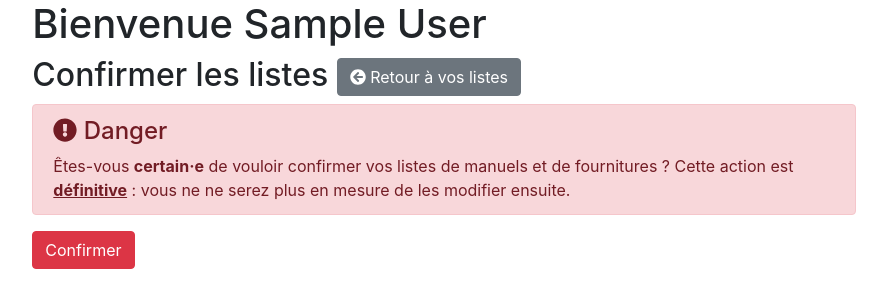
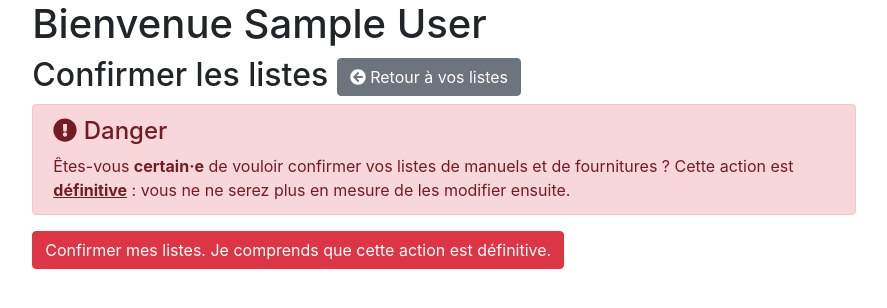
Before and after one commit to Crocmagnon/manuels-scolaires, a Django app: page /teacher/00000000-0000-0000-0000-000000000001/confirm in a window 1280 px wide. Shown: the part 56-364 px from the top of the page, without its empty margins (196-1083 px from the left). Run offline with Django 3.2, Linux system fonts and the light colour scheme; tables that the repository leaves empty hold one stand-in row (values such as "Sample post"); some libraries are stand-ins or nearby versions.

Commit message:
Improve button wording in confirm danger

```diff
--- a/manuels/templates/manuels/confirm_teacher.html
+++ b/manuels/templates/manuels/confirm_teacher.html
@@ -24,7 +24,7 @@
             <form action="" method="post" class="form">
                 {% csrf_token %}
                 {% buttons %}
-                    <button type="submit" class="btn btn-danger">Confirmer</button>
+                    <button type="submit" class="btn btn-danger" style="white-space: normal;">Confirmer mes listes. Je comprends que cette action est définitive.</button>
                 {% endbuttons %}
             </form>
         </div>
```
